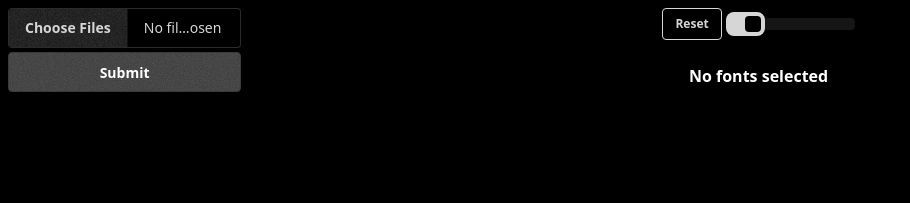
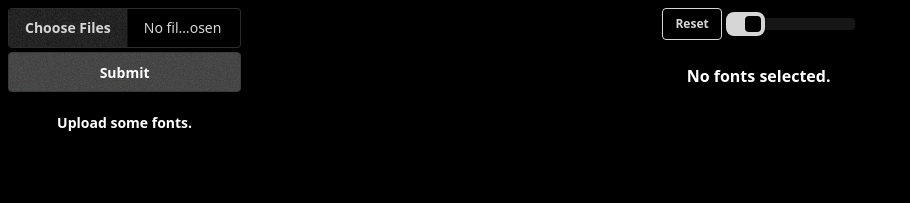
Before and after one commit to SamiSuleiman/typ, an Angular app: page /home in a window 1280 px wide. Shown: the top 203 px of the page, without its empty margins (0-910 px from the left). Built offline with nearby package versions, Linux system fonts and the light colour scheme.

Commit message:
no fonts placeholder

```diff
--- a/src/app/home/fonts-preview/fonts-preview.component.ts
+++ b/src/app/home/fonts-preview/fonts-preview.component.ts
@@ -36,7 +36,7 @@ import { DEFAULT_EDITOR_CONTENT } from '../home.consts';
           </div>
         } @empty {
           <span class="text-neutral-content m-auto p-5 font-bold"
-            >No fonts selected</span
+            >No fonts selected.</span
           >
         }
       </div>
--- a/src/app/home/fonts-selection/fonts-selection.component.ts
+++ b/src/app/home/fonts-selection/fonts-selection.component.ts
@@ -31,6 +31,10 @@ import { FontsSelectionService } from './fonts-selection.service';
             x
           </button>
         </li>
+      } @empty {
+        <span class="text-neutral-content m-auto p-5 font-bold"
+          >Upload some fonts.</span
+        >
       }
     </ul>
   `,
```
